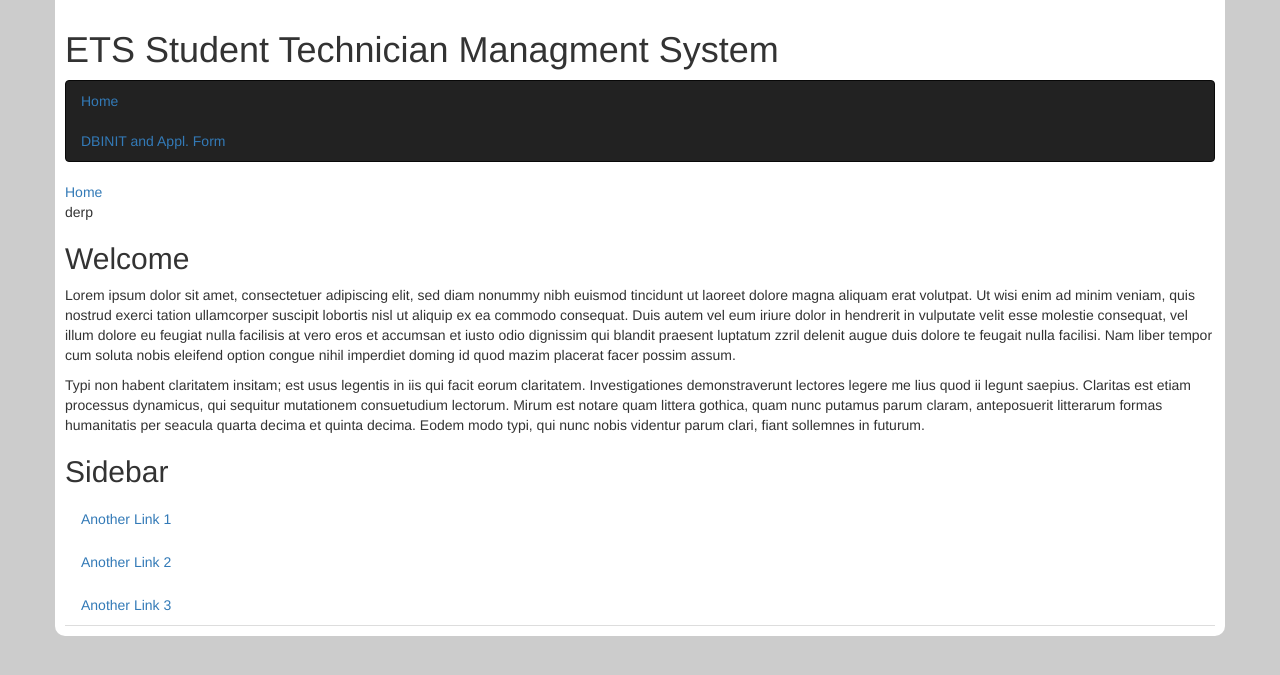
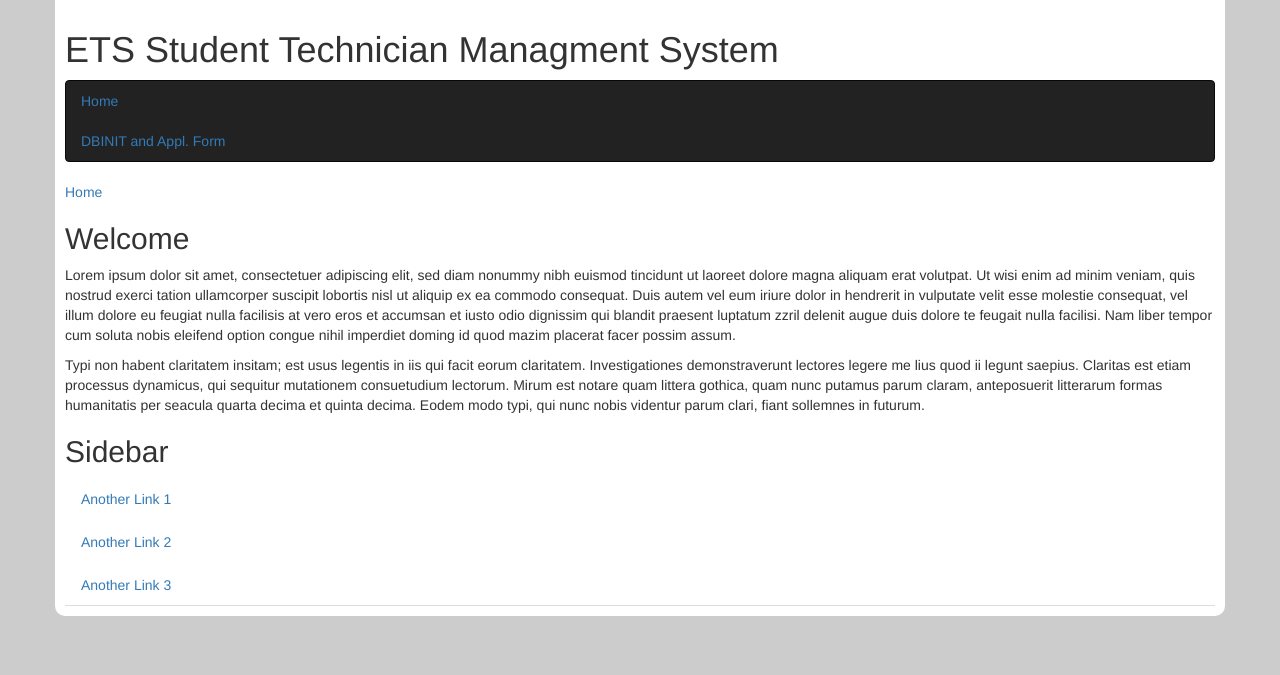
Before and after one commit to mtotho/mvc_framework, a PHP site: page /ETS/ in a window 1280 px wide. Shown: the top 675 px of the page. Run offline with PHP 8.4, Linux system fonts and the light colour scheme; data that the repository does not hold is empty; some libraries are stand-ins or nearby versions.

Commit message:
removed text from header

```diff
--- a/views/header.php
+++ b/views/header.php
@@ -67,5 +67,4 @@
 				//end breadcrumbs
 
 			?>
-	<p>derp</p>
 <!-- begin page specific content -->
```
